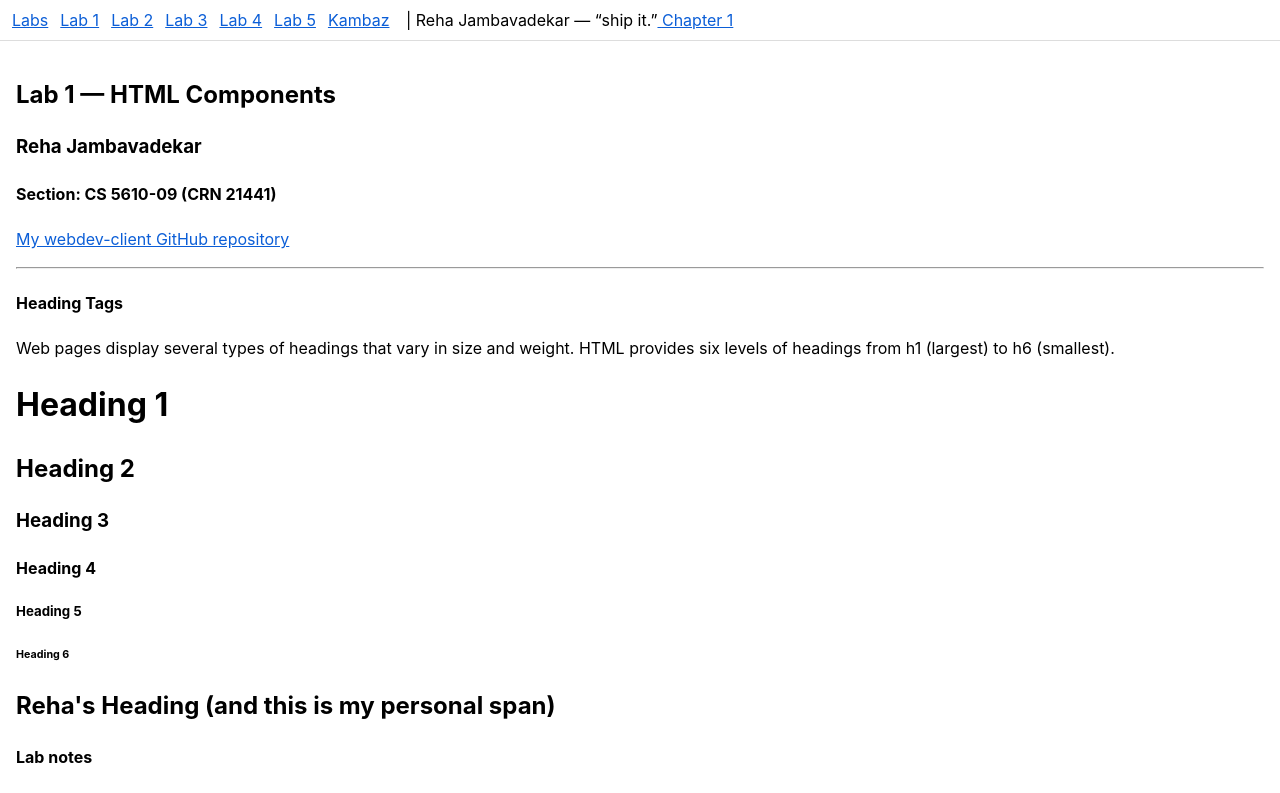
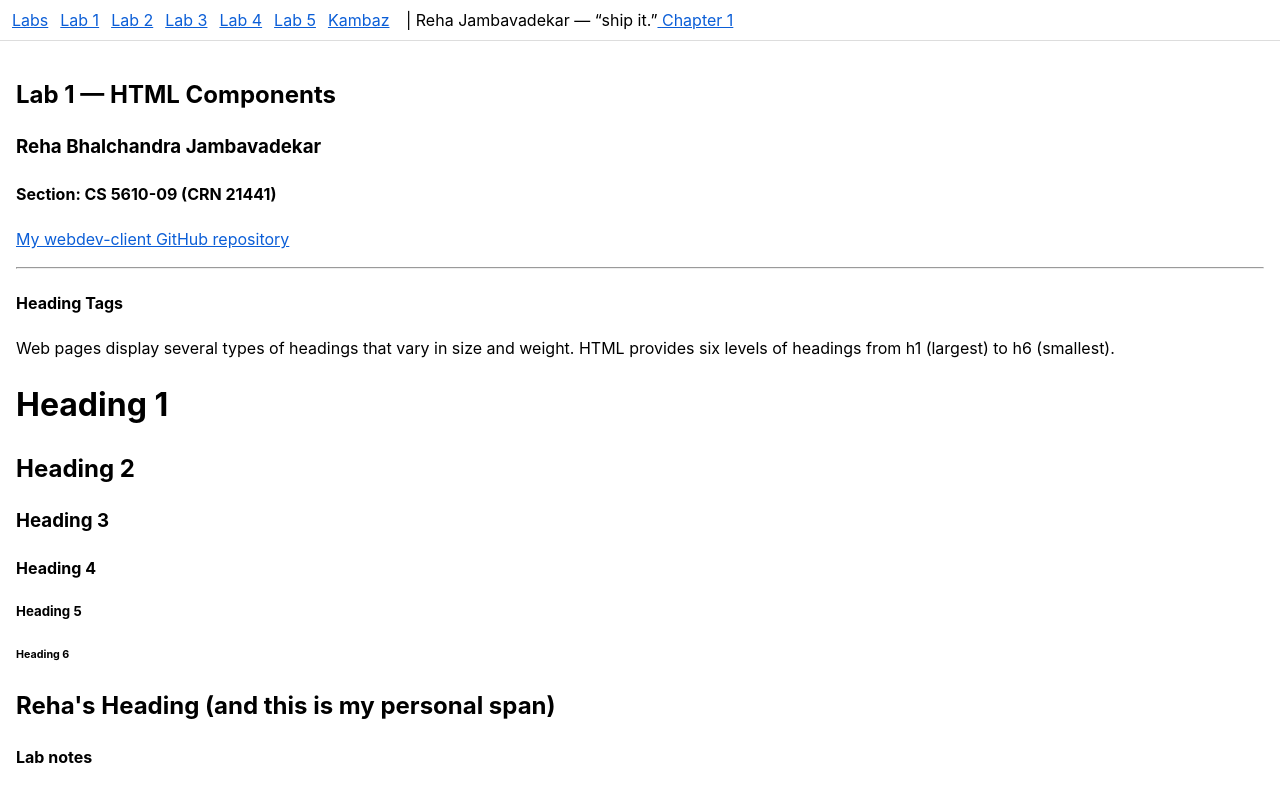
Before and after one commit to Reha8795/webdev-client, a Next.js app: page /labs/lab1 in a window 1280 px wide. Shown: the top 793 px of the page. Built offline with nearby package versions, Linux system fonts and the light colour scheme.

Commit message:
A1: use full Canvas roster name (Reha Bhalchandra Jambavadekar) on Labs

```diff
--- a/app/labs/lab1/page.tsx
+++ b/app/labs/lab1/page.tsx
@@ -14,7 +14,7 @@ export default function Lab1() {
       <h2>Lab 1 — HTML Components</h2>
 
       {/* Full Canvas name + section (§1.7) — must match the roster exactly */}
-      <h3 id="wd-name">Reha Jambavadekar</h3>
+      <h3 id="wd-name">Reha Bhalchandra Jambavadekar</h3>
       <h4>Section: CS 5610-09 (CRN 21441)</h4>
 
       {/* GitHub link (§1.5) — required on Labs */}
--- a/app/labs/page.tsx
+++ b/app/labs/page.tsx
@@ -6,7 +6,7 @@ export default function Labs() {
       <h1>Labs</h1>
 
       {/* Full Canvas name on Labs index too */}
-      <h3 id="wd-name">Reha Jambavadekar</h3>
+      <h3 id="wd-name">Reha Bhalchandra Jambavadekar</h3>
       <h4>Section: CS 5610-09 (CRN 21441)</h4>
 
       <ul>
```
